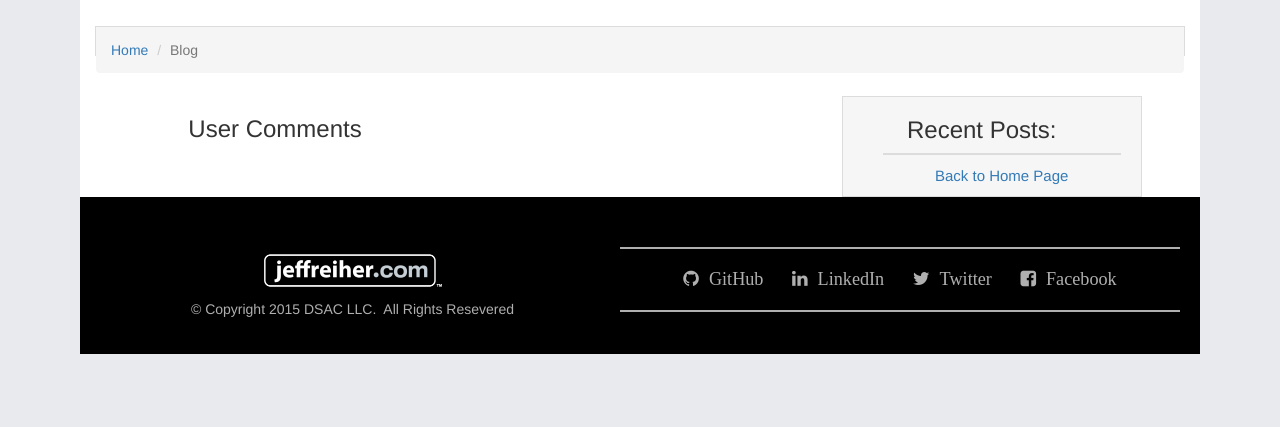
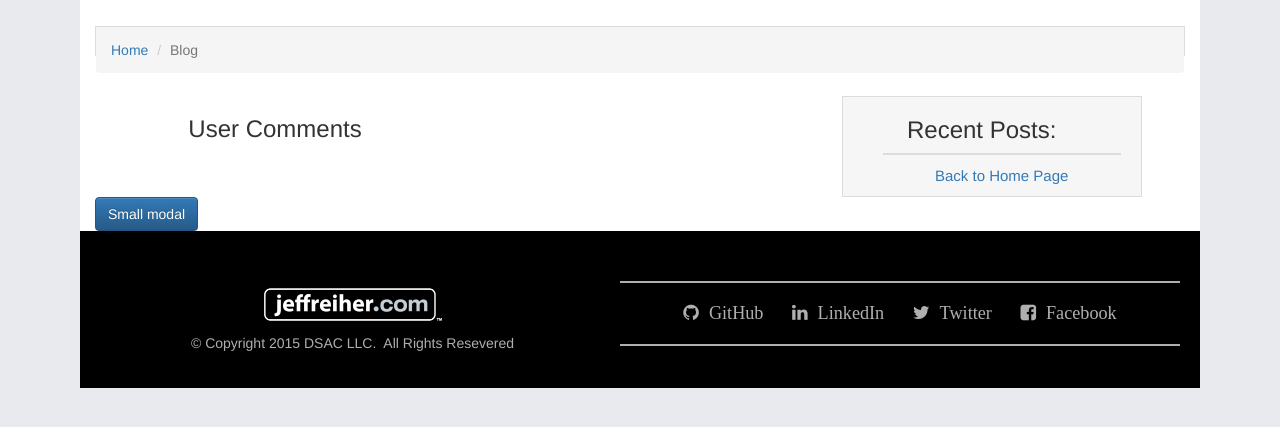
Before and after one commit to jreiher2003/jeff-heroku, a Flask app: page /blog/ in a window 1280 px wide. Shown: the part 228-655 px from the top of the page. Run offline with Flask 2, Linux system fonts and the light colour scheme; data that the repository does not hold is empty; some libraries are stand-ins or nearby versions.

Commit message:
First attempt to add a modal'

```diff
--- a/app/templates/blog.html
+++ b/app/templates/blog.html
@@ -79,6 +79,26 @@
 	</div>
 </div><!-- end row -->
 
+<button type="button" class="btn btn-primary" data-toggle="modal" data-target=".bs-example-modal-sm">Small modal</button>
+
+<div class="modal fade bs-example-modal-sm" tabindex="-1" role="dialog" aria-labelledby="mySmallModalLabel">
+  <div class="modal-dialog modal-sm">
+    <div class="modal-content">
+
+         <div class="delete">
+			<h4>Do you want to delete: <strong> this post</strong>?</h4>
+
+
+			<form class="form-inline" method="POST" action="">
+				<input class="btn btn-danger" type="submit" value="Delete Item">
+				<a class="btn btn-default" href="{{url_for('blog')}}">Cancel</a>
+			</form>
+		</div>
+
+    </div>
+  </div>
+</div>
+
 
 
 
```
